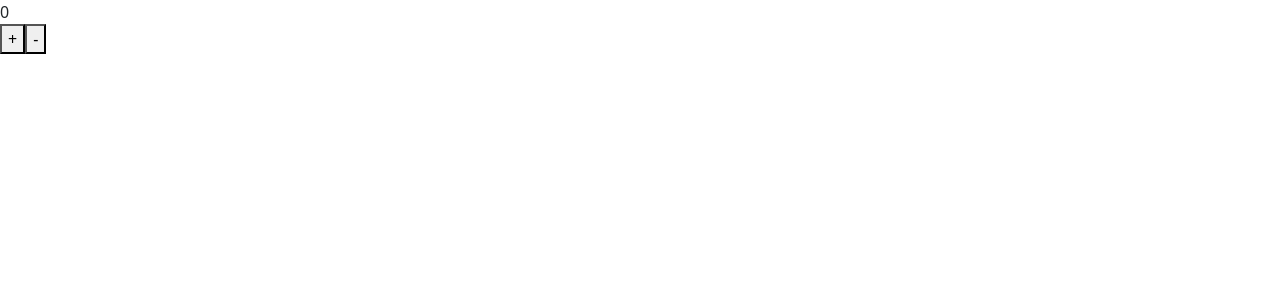
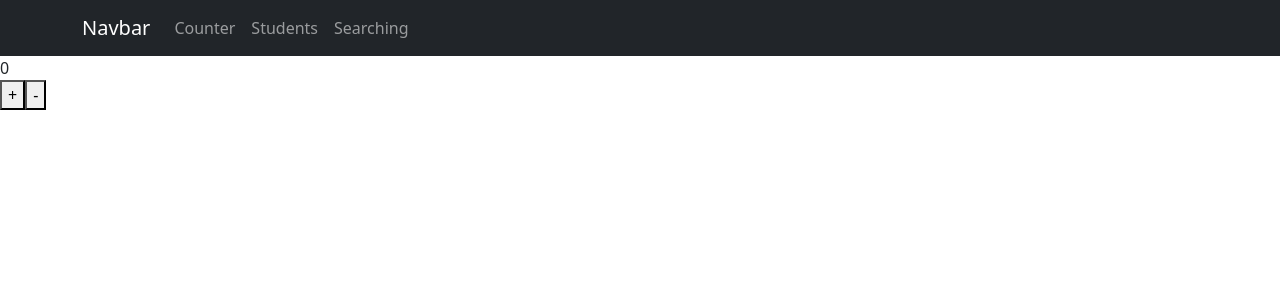
Before and after one commit to Lougles/fast-frontend, a React (Create React App) app: page / in a window 1280 px wide. Shown: the top 300 px of the page. Built offline with nearby package versions, Linux system fonts and the light colour scheme.

Commit message:
added routes and header

```diff
--- a/package.json
+++ b/package.json
@@ -12,6 +12,7 @@
     "react-bootstrap": "^2.5.0",
     "react-dom": "^18.2.0",
     "react-redux": "^8.0.4",
+    "react-router-dom": "^6.4.2",
     "react-scripts": "5.0.1",
     "redux-typescript": "^1.2.1",
     "web-vitals": "^2.1.4"
--- a/src/App.js
+++ b/src/App.js
@@ -1,12 +1,17 @@
+import { BrowserRouter } from 'react-router-dom';
 import './App.css';
-import Count from './components/Count';
+import AppRouter from './components/AppRouter';
+import Header from './components/Header';
 
 
 
 function App() {
   return (
     <div>
-      <Count />
+      <BrowserRouter>
+        <Header />
+        <AppRouter />
+      </BrowserRouter>
     </div>
   );
 }
--- /dev/null
+++ b/src/components/AppRouter.js
@@ -0,0 +1,17 @@
+import React from 'react'
+import { Navigate, Route, Routes } from 'react-router-dom'
+import { publicRoutes } from '../routes/routes'
+import Header from './Header'
+
+const AppRouter = () => {
+  return (
+    <Routes>
+      {publicRoutes.map(({path, Component}) =>
+        <Route key={path} path={path} element={<Component/>}/>
+      )}
+      <Route  path="*" element={<Navigate to='/' replace />} />
+    </Routes>
+  )
+}
+
+export default AppRouter
--- /dev/null
+++ b/src/components/Header.js
@@ -0,0 +1,19 @@
+import React from 'react'
+import { Container, Nav, Navbar } from 'react-bootstrap'
+
+const Header = () => {
+  return (
+  <Navbar bg="dark" variant="dark">
+    <Container>
+      <Navbar.Brand href="/">Navbar</Navbar.Brand>
+      <Nav className="me-auto">
+        <Nav.Link href="/count">Counter</Nav.Link>
+        <Nav.Link href="/students">Students</Nav.Link>
+        <Nav.Link href="/searching">Searching</Nav.Link>
+      </Nav>
+    </Container>
+  </Navbar>
+  )
+}
+
+export default Header
--- /dev/null
+++ b/src/components/StudentPage.jsx
@@ -0,0 +1,19 @@
+import React from 'react'
+// import { useSelector } from 'react-redux'
+
+const StudentPage = () => {
+  // const {students} = useSelector(state => state.student)
+  return (
+    <></>
+    // <div>
+    //   {students ?
+    //   students.map(student) =>
+    //     <div key={}>{student.name}</div>
+    //   :
+    //   <div></div>
+    //   }
+    // </div>
+  )
+}
+
+export default StudentPage
--- /dev/null
+++ b/src/routes/routes.js
@@ -0,0 +1,19 @@
+import CountPage from '../components/CountPage'
+import StudentPage from '../components/StudentPage'
+import { COUNT_ROUTE, HOME, STUDENT_ROUTE } from '../utils/consts'
+
+
+export const publicRoutes = [
+  {
+    path: HOME,
+    Component: CountPage
+  },
+  {
+    path: COUNT_ROUTE,
+    Component: CountPage
+  },
+  {
+    path: STUDENT_ROUTE,
+    Component: StudentPage
+  }
+]
--- a/src/store/store.js
+++ b/src/store/store.js
@@ -1,9 +1,11 @@
 import { configureStore } from "@reduxjs/toolkit";
 import countReducer from "./countReducer";
+import { studentReducer } from "./studentReducer";
 
 export const store = configureStore({
   reducer: {
     counter: countReducer,
+    student: studentReducer,
   },
 })
 
--- /dev/null
+++ b/src/store/studentReducer.js
@@ -0,0 +1,20 @@
+
+
+
+const initialState = {
+  students: [],
+}
+
+export const ADD_STUDENT = 'ADD_STUDENT'
+
+export const studentReducer = (state = initialState, action) => {
+  switch(action.type){
+    case ADD_STUDENT:
+      return {...state, students: [...state.students, ...action.payload]}
+    default:
+      return state;
+  }
+}
+
+
+export const ADD_STUDENT_CREATOR = (payload) => ({type: ADD_STUDENT, payload:payload})
--- /dev/null
+++ b/src/utils/consts.js
@@ -0,0 +1,3 @@
+export const HOME = '/'
+export const COUNT_ROUTE = '/count'
+export const STUDENT_ROUTE = '/student'
```
Also changed, not shown: src/components/CountPage.js (renamed from src/components/Count.js), src/index.js (line endings or trailing spaces), 1 other file (tests, documents, lock files or other folders).
